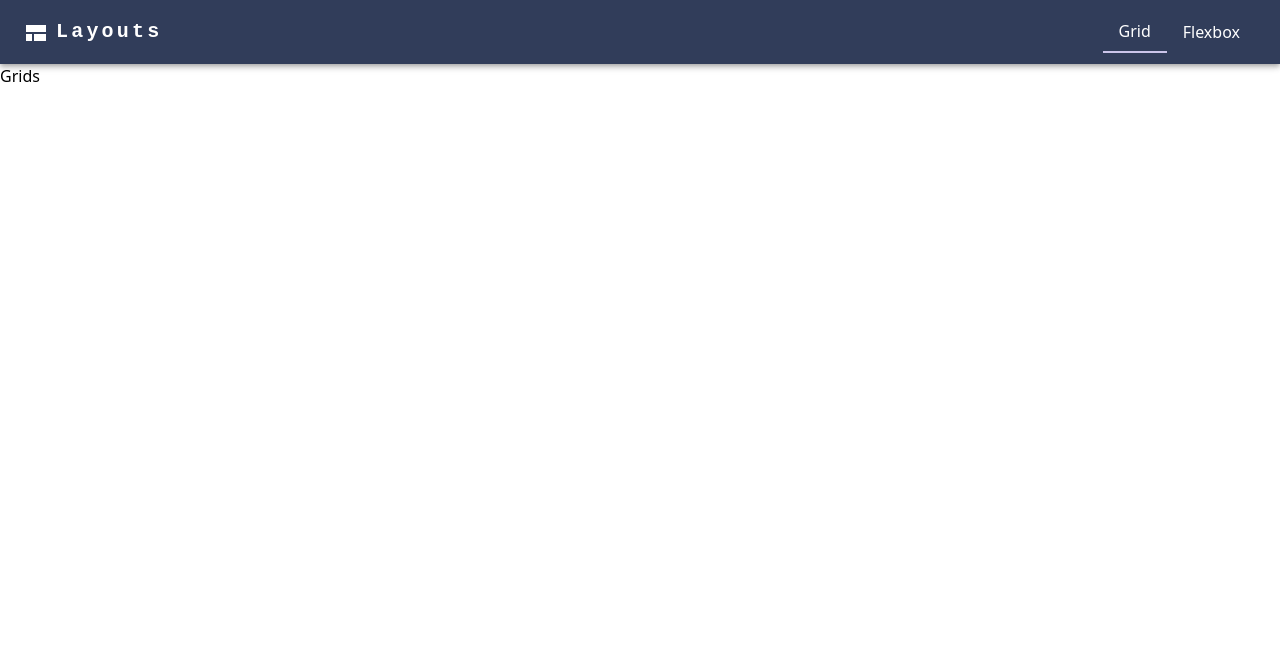
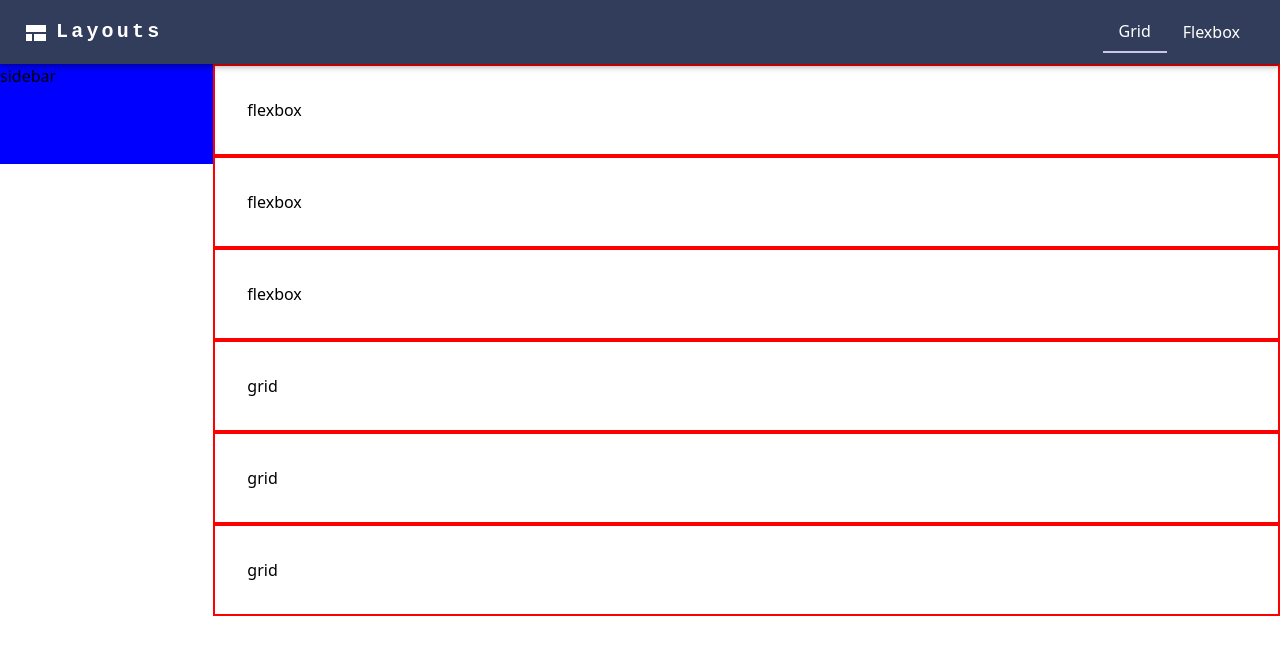
Before and after one commit to 16Bogdan54/Layouts-app-ReactJS, a React (Vite) app: page /grid in a window 1280 px wide. Shown: the top 654 px of the page. Built offline with nearby package versions, Linux system fonts and the light colour scheme.

Commit message:
sidebar layouts base

```diff
--- /dev/null
+++ b/src/components/layouts/Layout.tsx
@@ -0,0 +1,16 @@
+import React from 'react';
+import {Box} from "@mui/material";
+
+interface Props {
+    type: string;
+}
+
+const Layout = ({type}:Props) => {
+    return (
+        <Box  sx={{height: 'auto', border: '2px solid red', p: 4}}>
+            <h1>{type === "flexbox" ? "flexbox" : "grid"}</h1>
+        </Box>
+    );
+};
+
+export default Layout;
--- /dev/null
+++ b/src/components/layouts/LayoutsSection.tsx
@@ -0,0 +1,18 @@
+import React from 'react';
+import {Box} from "@mui/material";
+import Layout from './Layout'
+
+const LayoutSection = () => {
+    return (
+        <Box>
+            <Layout type="flexbox"/>
+            <Layout type="flexbox"/>
+            <Layout type="flexbox"/>
+            <Layout type="grid"/>
+            <Layout type="grid"/>
+            <Layout type="grid"/>
+        </Box>
+    );
+};
+
+export default LayoutSection;
--- /dev/null
+++ b/src/components/sidebar/Sidebar.tsx
@@ -0,0 +1,12 @@
+import React from 'react';
+import {Box} from "@mui/material";
+
+const Sidebar = () => {
+    return (
+        <Box sx={{height: 100, backgroundColor: 'blue'}}>
+            <h1>sidebar</h1>
+        </Box>
+    );
+};
+
+export default Sidebar;
--- a/src/pages/Grid/GridLayouts.tsx
+++ b/src/pages/Grid/GridLayouts.tsx
@@ -1,10 +1,18 @@
 import React from 'react';
+import {Grid} from "@mui/material";
+import Sidebar from "../../components/sidebar/Sidebar";
+import LayoutSection from "../../components/layouts/LayoutsSection";
 
 const GridLayouts = () => {
     return (
-        <div>
-            <h1>Grids</h1>
-        </div>
+        <Grid container>
+            <Grid item xs={12} sm={2}>
+                <Sidebar/>
+            </Grid>
+            <Grid item xs={12} sm={10}>
+                <LayoutSection/>
+            </Grid>
+        </Grid>
     );
 };
 
```
